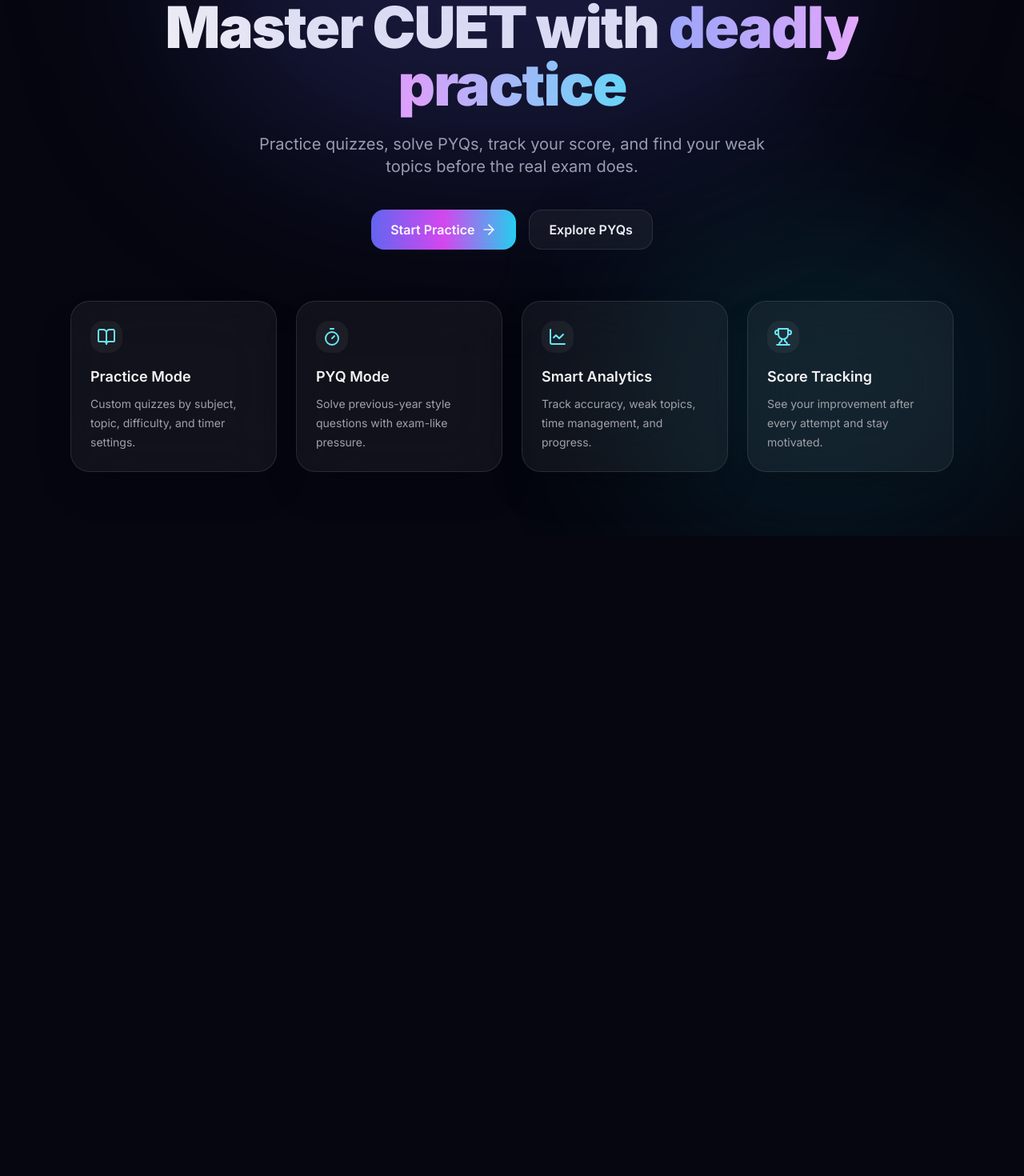
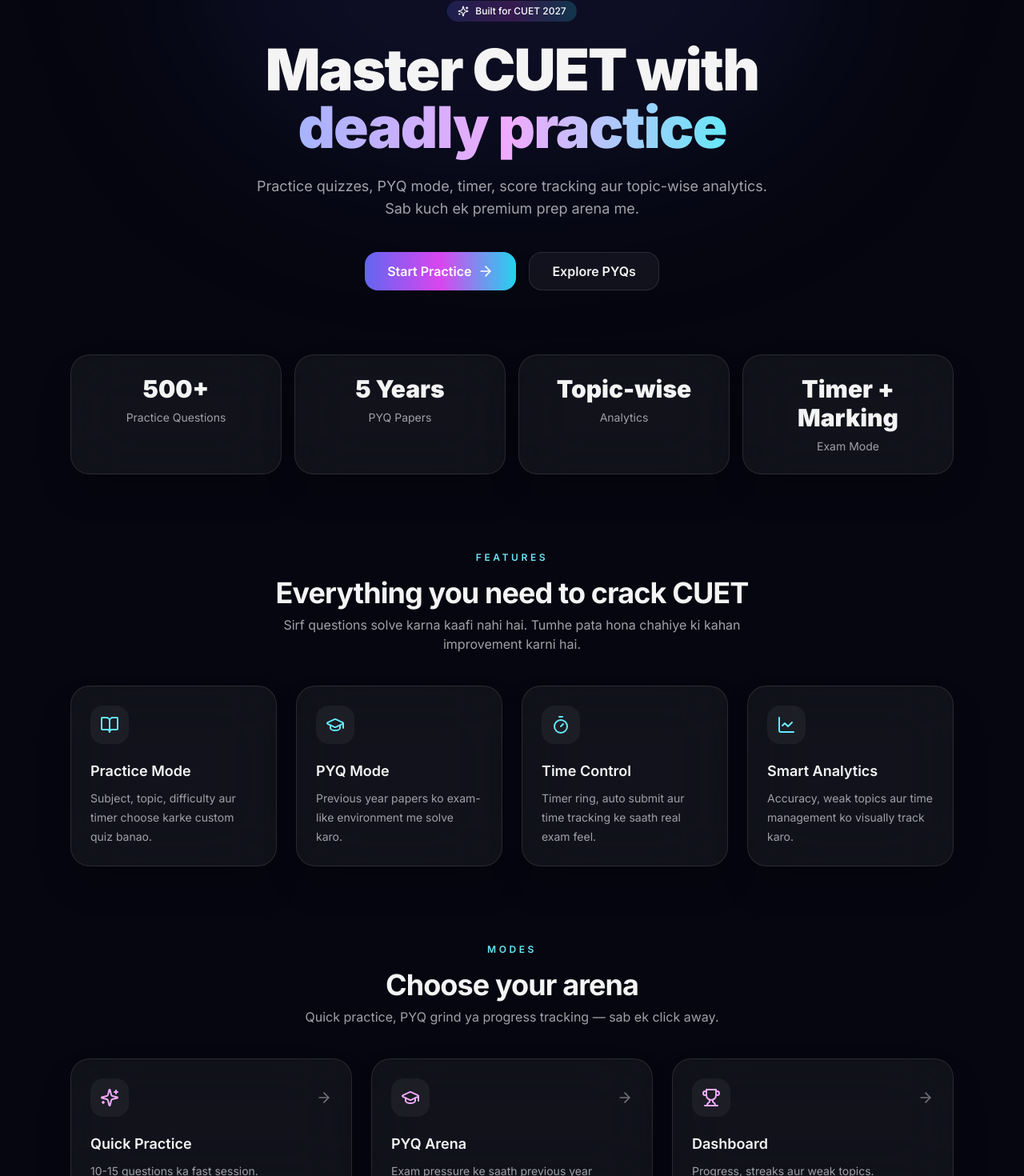
Before and after one commit to ayush143-maker/cuet-prepare, a Next.js app: page / in a window 1280 px wide. Shown: the part 144-1614 px from the top of the page at 80% size. Before the commit the page ends 814 px from the top, so only its background shows below. Built offline with nearby package versions, Linux system fonts and the light colour scheme.

Commit message:
Update page.tsx

```diff
--- a/src/app/page.tsx
+++ b/src/app/page.tsx
@@ -2,87 +2,242 @@
 import {
   ArrowRight,
   BookOpen,
+  Brain,
+  GraduationCap,
   LineChart,
   Sparkles,
   Timer,
   Trophy,
 } from "lucide-react";
 
+import { AppShell, PageShell } from "@/components/layout";
+import {
+  Badge,
+  ButtonLink,
+  Card,
+  SectionHeading,
+} from "@/components/ui";
+import { SUBJECTS } from "@/lib/constants";
+
+const stats = [
+  {
+    label: "Practice Questions",
+    value: "500+",
+  },
+  {
+    label: "PYQ Papers",
+    value: "5 Years",
+  },
+  {
+    label: "Analytics",
+    value: "Topic-wise",
+  },
+  {
+    label: "Exam Mode",
+    value: "Timer + Marking",
+  },
+];
+
 const features = [
   {
     icon: BookOpen,
     title: "Practice Mode",
     description:
-      "Custom quizzes by subject, topic, difficulty, and timer settings.",
+      "Subject, topic, difficulty aur timer choose karke custom quiz banao.",
+  },
+  {
+    icon: GraduationCap,
+    title: "PYQ Mode",
+    description:
+      "Previous year papers ko exam-like environment me solve karo.",
   },
   {
     icon: Timer,
-    title: "PYQ Mode",
+    title: "Time Control",
     description:
-      "Solve previous-year style questions with exam-like pressure.",
+      "Timer ring, auto submit aur time tracking ke saath real exam feel.",
   },
   {
     icon: LineChart,
     title: "Smart Analytics",
     description:
-      "Track accuracy, weak topics, time management, and progress.",
+      "Accuracy, weak topics aur time management ko visually track karo.",
+  },
+];
+
+const modes = [
+  {
+    title: "Quick Practice",
+    description: "10-15 questions ka fast session.",
+    href: "/practice",
+    icon: Sparkles,
   },
   {
+    title: "PYQ Arena",
+    description: "Exam pressure ke saath previous year practice.",
+    href: "/pyq",
+    icon: GraduationCap,
+  },
+  {
+    title: "Dashboard",
+    description: "Progress, streaks aur weak topics.",
+    href: "/dashboard",
     icon: Trophy,
-    title: "Score Tracking",
-    description:
-      "See your improvement after every attempt and stay motivated.",
   },
 ];
 
 export default function HomePage() {
   return (
-    <main className="relative min-h-screen overflow-hidden">
-      <div className="pointer-events-none absolute -top-40 left-1/2 h-[500px] w-[800px] -translate-x-1/2 rounded-full bg-indigo-500/20 blur-[120px]" />
-      <div className="pointer-events-none absolute bottom-0 right-0 h-[400px] w-[500px] rounded-full bg-cyan-400/10 blur-[100px]" />
+    <AppShell>
+      <PageShell className="py-20">
+        <section className="mx-auto max-w-4xl text-center">
+          <Badge variant="gradient">
+            <Sparkles className="h-3.5 w-3.5" />
+            Built for CUET 2027
+          </Badge>
 
-      <section className="mx-auto flex min-h-screen max-w-6xl flex-col items-center justify-center px-6 py-20 text-center">
-        <div className="mb-6 inline-flex items-center gap-2 rounded-full border border-white/10 bg-white/5 px-4 py-2 text-sm text-zinc-300 backdrop-blur-xl">
-          <Sparkles className="h-4 w-4 text-cyan-300" />
-          Built for CUET 2027 aspirants
-        </div>
+          <h1 className="mt-6 text-5xl font-black leading-tight tracking-tight md:text-7xl">
+            Master CUET with
+            <br />
+            <span className="gradient-text">deadly practice</span>
+          </h1>
 
-        <h1 className="max-w-4xl text-5xl font-black leading-tight tracking-tight md:text-7xl">
-          Master CUET with
-          <span className="gradient-text"> deadly practice</span>
-        </h1>
+          <p className="mx-auto mt-6 max-w-2xl text-lg text-zinc-400">
+            Practice quizzes, PYQ mode, timer, score tracking aur topic-wise
+            analytics. Sab kuch ek premium prep arena me.
+          </p>
 
-        <p className="mt-6 max-w-2xl text-lg text-zinc-400 md:text-xl">
-          Practice quizzes, solve PYQs, track your score, and find your weak
-          topics before the real exam does.
-        </p>
+          <div className="mt-10 flex flex-col items-center justify-center gap-4 sm:flex-row">
+            <ButtonLink href="/practice" size="lg">
+              Start Practice
+              <ArrowRight className="h-5 w-5" />
+            </ButtonLink>
 
-        <div className="mt-10 flex flex-col gap-4 sm:flex-row">
-          <Link href="/practice" className="btn-primary">
-            Start Practice
-            <ArrowRight className="h-5 w-5" />
-          </Link>
+            <ButtonLink href="/pyq" variant="secondary" size="lg">
+              Explore PYQs
+            </ButtonLink>
+          </div>
+        </section>
 
-          <Link href="/pyq" className="btn-secondary">
-            Explore PYQs
-          </Link>
-        </div>
+        <section className="mt-20 grid gap-4 md:grid-cols-2 xl:grid-cols-4">
+          {stats.map((stat) => (
+            <Card key={stat.label} className="p-6 text-center">
+              <p className="text-3xl font-black">{stat.value}</p>
+              <p className="mt-2 text-sm text-zinc-400">{stat.label}</p>
+            </Card>
+          ))}
+        </section>
 
-        <div className="mt-16 grid w-full gap-6 md:grid-cols-2 lg:grid-cols-4">
-          {features.map((feature) => (
-            <div
-              key={feature.title}
-              className="glass-card p-6 text-left transition hover:scale-[1.02] hover:border-white/20"
-            >
-              <feature.icon className="h-10 w-10 rounded-2xl bg-white/5 p-2 text-cyan-300" />
-              <h3 className="mt-4 text-lg font-semibold">{feature.title}</h3>
-              <p className="mt-2 text-sm leading-6 text-zinc-400">
-                {feature.description}
-              </p>
+        <section className="mt-24">
+          <SectionHeading
+            eyebrow="Features"
+            title="Everything you need to crack CUET"
+            subtitle="Sirf questions solve karna kaafi nahi hai. Tumhe pata hona chahiye ki kahan improvement karni hai."
+            align="center"
+          />
+
+          <div className="mt-10 grid gap-6 md:grid-cols-2 xl:grid-cols-4">
+            {features.map((feature) => (
+              <Card
+                key={feature.title}
+                className="p-6 transition hover:scale-[1.02] hover:border-white/20"
+              >
+                <div className="flex h-12 w-12 items-center justify-center rounded-2xl bg-white/5">
+                  <feature.icon className="h-6 w-6 text-cyan-300" />
+                </div>
+
+                <h3 className="mt-5 text-lg font-semibold">
+                  {feature.title}
+                </h3>
+
+                <p className="mt-2 text-sm leading-6 text-zinc-400">
+                  {feature.description}
+                </p>
+              </Card>
+            ))}
+          </div>
+        </section>
+
+        <section className="mt-24">
+          <SectionHeading
+            eyebrow="Modes"
+            title="Choose your arena"
+            subtitle="Quick practice, PYQ grind ya progress tracking — sab ek click away."
+            align="center"
+          />
+
+          <div className="mt-10 grid gap-6 lg:grid-cols-3">
+            {modes.map((mode) => (
+              <Link
+                key={mode.title}
+                href={mode.href}
+                className="block h-full"
+              >
+                <Card className="h-full p-6 transition hover:scale-[1.02] hover:border-white/20">
+                  <div className="flex items-center justify-between">
+                    <div className="flex h-12 w-12 items-center justify-center rounded-2xl bg-white/5">
+                      <mode.icon className="h-6 w-6 text-fuchsia-300" />
+                    </div>
+
+                    <ArrowRight className="h-5 w-5 text-zinc-500" />
+                  </div>
+
+                  <h3 className="mt-5 text-lg font-semibold">{mode.title}</h3>
+
+                  <p className="mt-2 text-sm leading-6 text-zinc-400">
+                    {mode.description}
+                  </p>
+                </Card>
+              </Link>
+            ))}
+          </div>
+        </section>
+
+        <section className="mt-24">
+          <SectionHeading
+            eyebrow="Subjects"
+            title="Coverage for major CUET subjects"
+            subtitle="Mathematics, Science, Language, General Test aur domain subjects ke liye practice-ready structure."
+          />
+
+          <div className="mt-8 grid gap-3 sm:grid-cols-2 xl:grid-cols-4">
+            {SUBJECTS.map((subject) => (
+              <Card key={subject.id} className="p-5">
+                <p className="font-semibold">{subject.name}</p>
+                <p className="mt-1 text-xs uppercase tracking-[0.2em] text-zinc-500">
+                  {subject.section}
+                </p>
+              </Card>
+            ))}
+          </div>
+        </section>
+
+        <section className="mt-24">
+          <Card className="p-10 text-center">
+            <Brain className="mx-auto h-10 w-10 text-cyan-300" />
+
+            <h2 className="mt-6 text-3xl font-black md:text-4xl">
+              Ready to enter the arena?
+            </h2>
+
+            <p className="mx-auto mt-3 max-w-xl text-zinc-400">
+              Aaj se timed practice shuru karo. Har attempt ke baad analytics
+              tumhe batayega ki next kya improve karna hai.
+            </p>
+
+            <div className="mt-8 flex flex-col items-center justify-center gap-4 sm:flex-row">
+              <ButtonLink href="/practice" size="lg">
+                Start Your First Quiz
+                <ArrowRight className="h-5 w-5" />
+              </ButtonLink>
+
+              <ButtonLink href="/dashboard" variant="secondary" size="lg">
+                View Dashboard
+              </ButtonLink>
             </div>
-          ))}
-        </div>
-      </section>
-    </main>
+          </Card>
+        </section>
+      </PageShell>
+    </AppShell>
   );
 }
```
